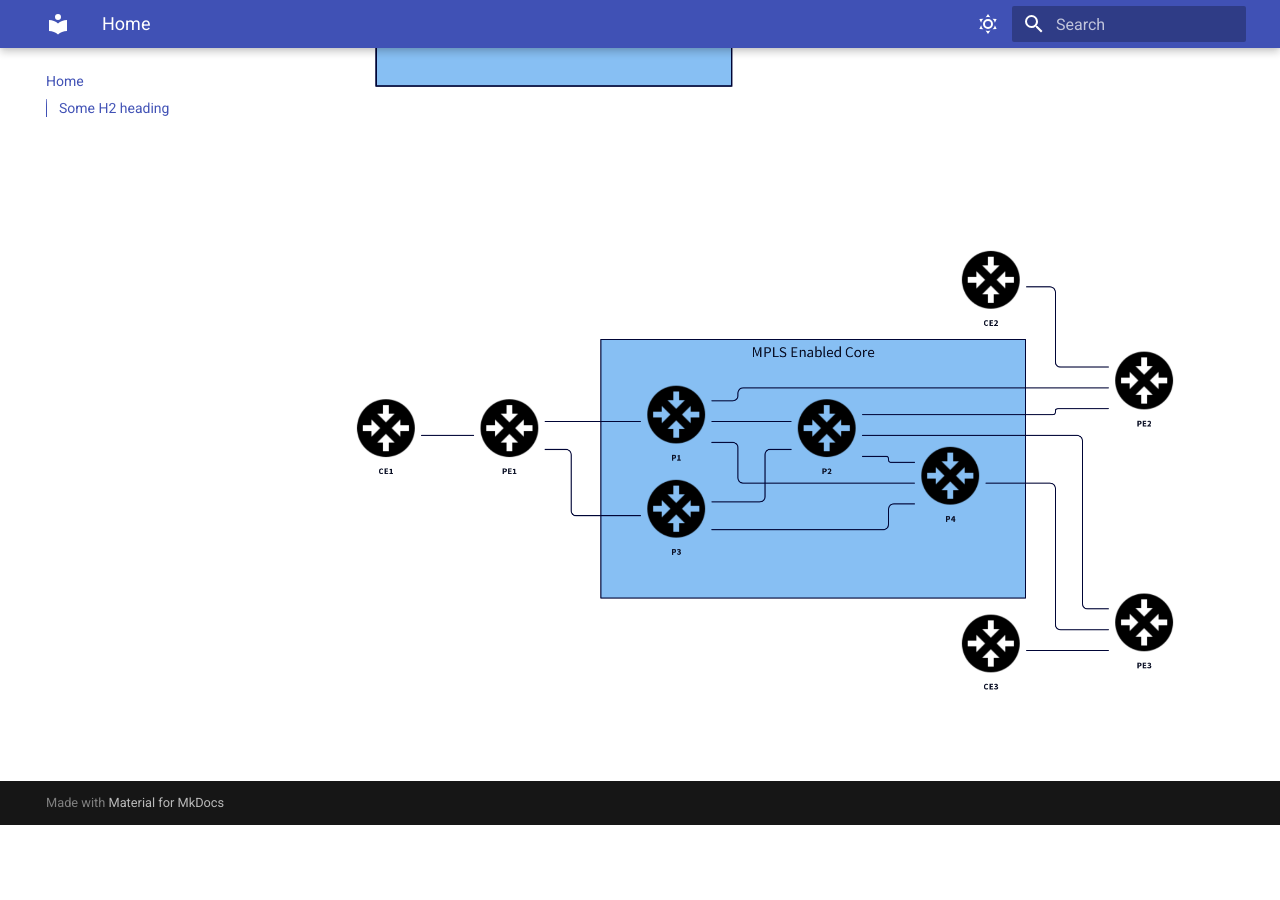
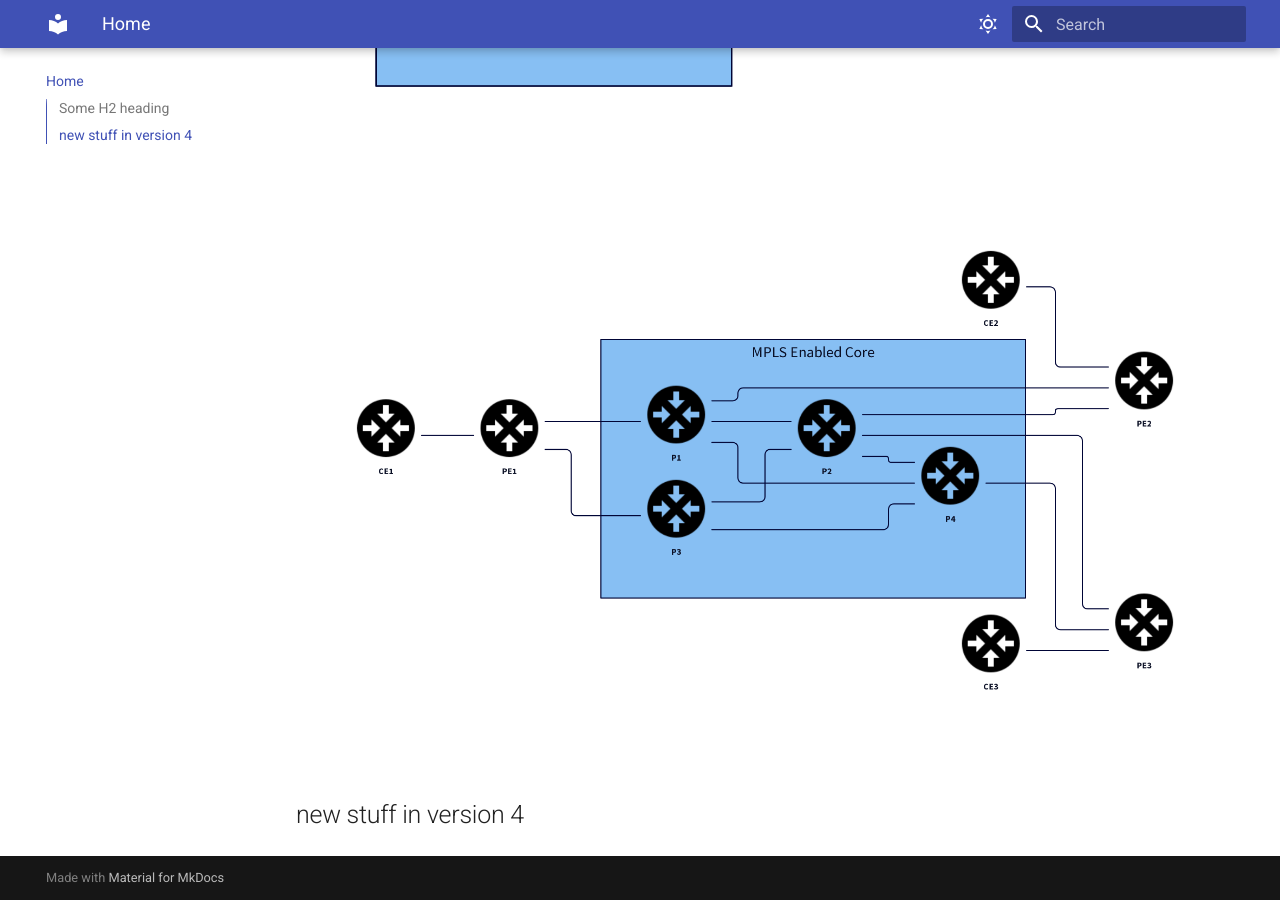
Before and after one commit to JulioPDX/devops-for-docs, an MkDocs documentation site: the page built from docs/index.md, in a window 1280 px wide and 900 px high, scrolled down 2066 px. Built offline with MkDocs 1.6.1 and Material for MkDocs 9.7.7, drawn with Linux system fonts in a browser that asks for light colours; the version menu is left out; before the commit the page ends 2891 px from its top, so only the background shows below that; some of the changed lines change nothing that is shown.

Commit message:
updating stuff

```diff
--- a/docs/index.md
+++ b/docs/index.md
@@ -23,3 +23,5 @@ These are diagrams generated with [D2](https://d2lang.com/tour/intro/).
 ![blocks](diagrams/blocks.png)
 
 ![mpls](diagrams/mpls.png)
+
+## new stuff in version 4
--- a/mkdocs.yml
+++ b/mkdocs.yml
@@ -26,6 +26,7 @@ theme:
 plugins:
   - search
   - glightbox:
+  - mike
   - with-pdf:
       output_path: ./site.pdf
 
@@ -41,3 +42,8 @@ markdown_extensions:
 docs_dir: docs
 nav:
   - Home: index.md
+
+extra:
+  version:
+    provider: mike
+    default: stable
--- a/requirements.txt
+++ b/requirements.txt
@@ -1,5 +1,6 @@
-mkdocs-material==9.0.9
+mkdocs-material==9.1.8
 mdx-truly-sane-lists==1.3
 mkdocs-with-pdf==0.9.3
 pre-commit==3.0.2
 weasyprint==57.2
+mike
```
